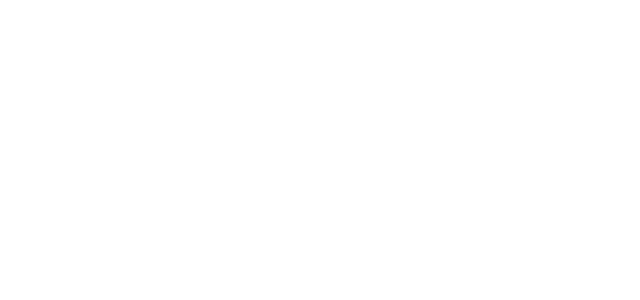
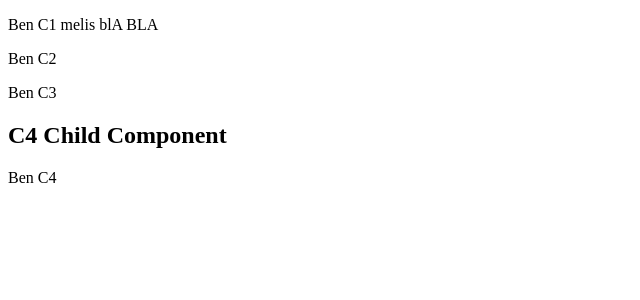
Before and after one commit to hmzunal/ders12, a React (Create React App) app: page / in a window 1280 px wide. Shown: the top 300 px of the page, without its empty margins (0-640 px from the left). Built offline with nearby package versions, Linux system fonts and the light colour scheme.

Commit message:
iç içe component

```diff
--- /dev/null
+++ b/src/components/App.jsx
@@ -0,0 +1,29 @@
+import C1 from "./C1";
+import C2 from "./C2";
+import C3 from "./C3";
+import C4 from "./C4";
+import { useState } from "react";
+
+function App()
+{
+    const [durum,durumDegistir]=useState(false);
+    console.log("deneme")
+    return (
+        <>
+
+            <C1 isim="melis" soyisim="blA BLA"/>
+            <C2 isim="deniz"/>
+            <C3 isim="maniz">
+                <h2>C4 Child Component</h2>
+                <C4 isim="beyza"/>
+
+            </C3>
+
+        </>
+
+
+    );
+
+}
+
+export default App;
--- /dev/null
+++ b/src/components/C1.jsx
@@ -0,0 +1,15 @@
+function C1(props)
+{
+    console.log("c1 çalıştı")
+    return (
+
+        <>
+            <p>Ben C1 {props.isim} {props.soyisim}</p>
+
+        </>
+
+    );
+
+}
+
+export default C1;
--- /dev/null
+++ b/src/components/C2.jsx
@@ -0,0 +1,13 @@
+function C2()
+{
+    console.log("c2 çalıştı")
+    return (
+         <>
+                <p>Ben C2</p>
+
+         </>
+             );
+
+}
+
+export default C2;
--- /dev/null
+++ b/src/components/C3.jsx
@@ -0,0 +1,13 @@
+function C3(props)
+{
+    console.log("c3 çalıştı")
+    return (
+        <>
+        <p>Ben C3  </p>
+          {props.children}
+    </>
+    );
+
+}
+
+export default C3;
--- /dev/null
+++ b/src/components/C4.jsx
@@ -0,0 +1,14 @@
+function C4()
+{
+    console.log("c4 çalıştı")
+    return (
+
+        <>
+        <p>Ben C4</p>
+
+    </>
+    );
+
+}
+
+export default C4;
--- a/src/index.js
+++ b/src/index.js
@@ -1,8 +1,8 @@
 import React from 'react';
 import ReactDOM from 'react-dom/client';
-
+import App from './components/App';
 
 const root = ReactDOM.createRoot(document.getElementById('root'));
 root.render(
-
+     <App/>
 );
```
